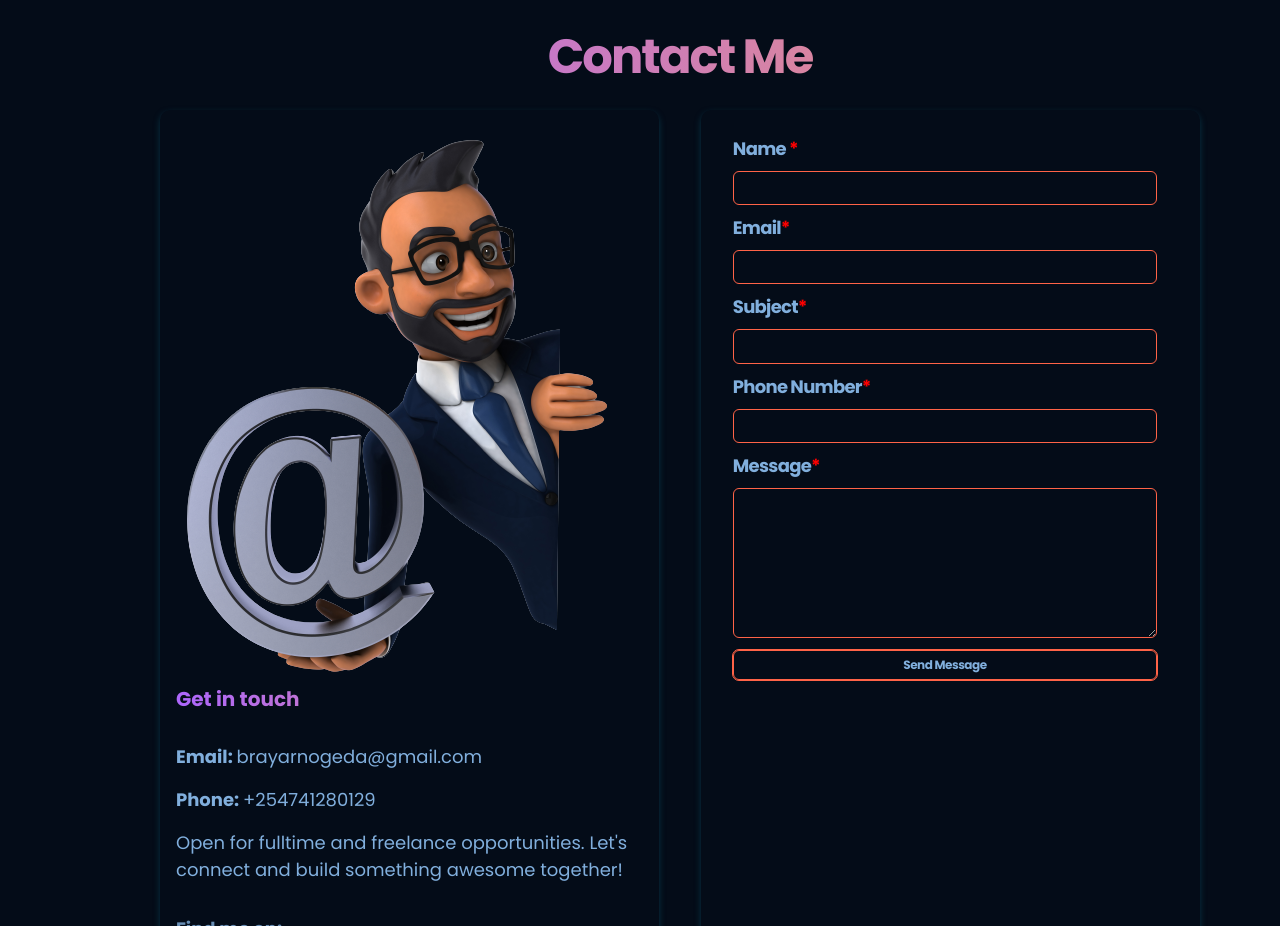
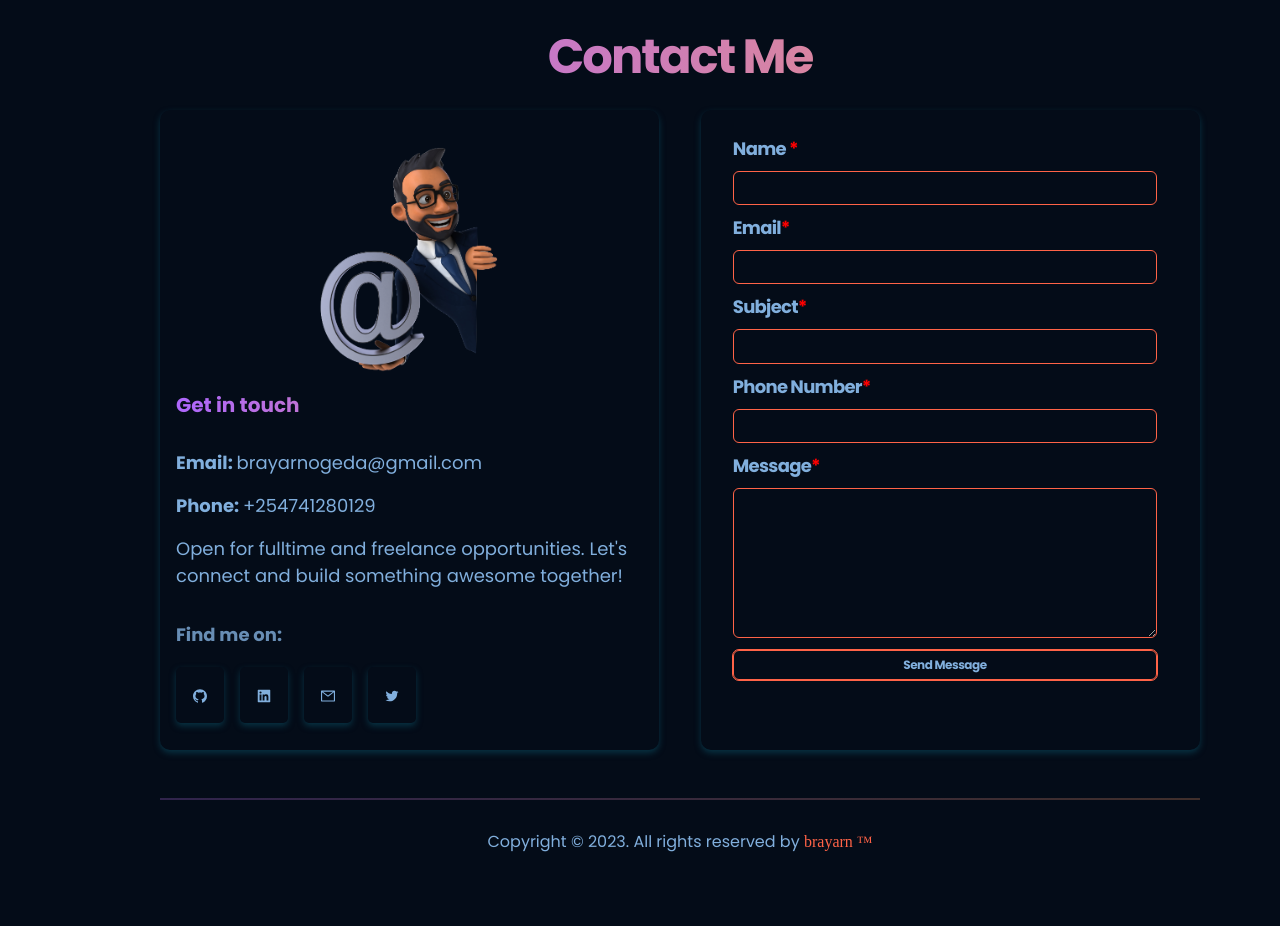
Before and after one commit to o-brayarn/portfolio, a React (Create React App) app: page / in a window 1280 px wide. Shown: the part 5020-5946 px from the top of the page. After the commit the page ends 5912 px from the top, so only its background shows below. Built offline with nearby package versions, Linux system fonts and the light colour scheme; a web font is replaced by a local one.

Commit message:
style contactme illustration

```diff
--- a/src/pages/contacts/contact.css
+++ b/src/pages/contacts/contact.css
@@ -28,6 +28,14 @@ section .contact__me-heading {
 }
 .contact__me-info {
   padding: 1rem 1rem;
+}
+.contact__me-info img {
+  display: block;
+  padding: 1em 0;
+  width: 40%;
+  margin-left: auto;
+  margin-right: auto;
+  height: auto;
 }
 .contact__me-info h5 {
   font-size: 20px;
```
